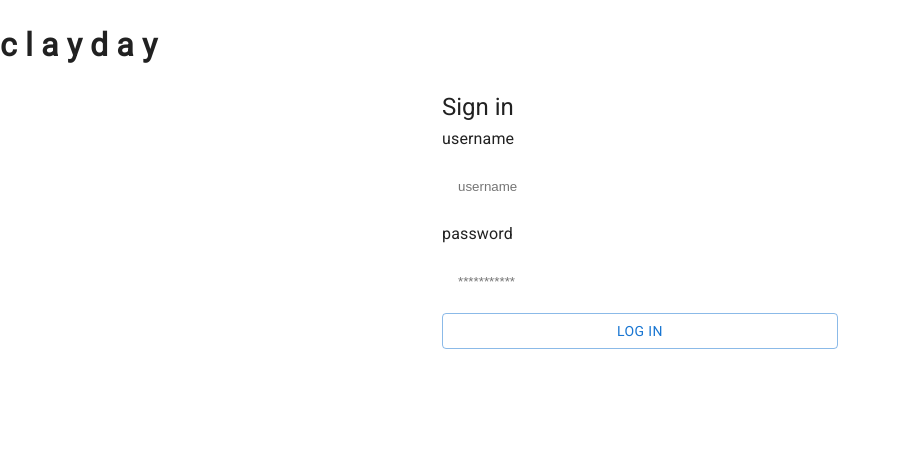
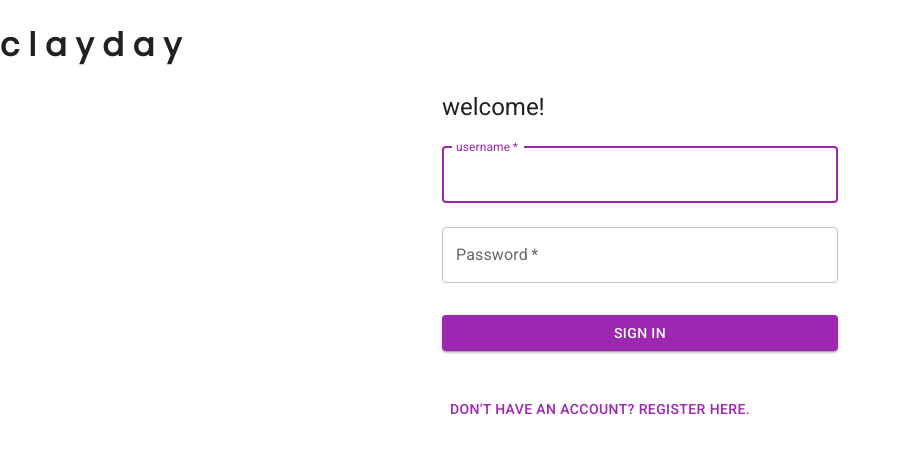
Before and after one commit to jennyouk/clayday, a React app: page / in a window 1280 px wide. Shown: the top 454 px of the page, without its empty margins (0-901 px from the left). Built offline with nearby package versions, Linux system fonts and the light colour scheme.

Commit message:
implemented mui on sign in

```diff
--- a/src/components/App.js
+++ b/src/components/App.js
@@ -1,29 +1,38 @@
-// import React, { Component } from 'react';
-
-// class App extends Component {
-//   render() {
-//     return (
-//       <div>
-//         <h1>c l a y d a y</h1>
-//       </div>
-//     );
-//   }
-// }
-
 import React, { useState } from 'react';
-// import { Login } from './Login.jsx';
-// import { Register } from './Register.jsx';
 import { Entry } from './Entry.jsx';
 import { HomeContainer } from './HomeContainer.jsx';
-import { red } from '@mui/material/colors';
+import { purple } from '@mui/material/colors';
 import { ThemeProvider, createTheme } from '@mui/material/styles';
-
+import CssBaseline from "@mui/material/CssBaseline";
 import '../scss/app-home.scss';
 
 const theme = createTheme({
   palette: {
     primary: {
-      main: red[500],
+      main: purple[500],
+    },
+    secondary: {
+      main: '#f44336',
+    },
+  },
+  components: {
+
+    MuiCssBaseline: {
+      styleOverrides: {
+
+        html: {
+          // fontSize: '62.5%' /* 62.5% of 16px = 10px */,
+          fontFamily: 'Poppins, sans-serif',
+        },
+        body: {
+          margin: '0',
+          // color: 'darkGrey',
+          boxSizing: 'border-box',
+          fontFamily: 'Poppins, sans-serif',
+          // backgroundColor: '#E3E3E3',
+          // backgroundImage: 'linear-gradient(49deg, #7439db, #c66fbc 48%, #f7944d)',
+        },
+      },
     },
   },
 });
@@ -36,7 +45,9 @@ const App = () => {
   };
 
   return (
-    <ThemeProvider theme={theme} className='App'>
+    <ThemeProvider theme={theme}>
+      <CssBaseline />
+      {/* <div className='App'> */}
       {loggedIn ? <HomeContainer /> : <Entry login={login} />}
       {/* <h1>clay day</h1> */}
       {/* {currentForm === 'login' ? (
--- a/src/components/Login.jsx
+++ b/src/components/Login.jsx
@@ -12,13 +12,15 @@ import LockOutlinedIcon from '@mui/icons-material/LockOutlined';
 import Typography from '@mui/material/Typography';
 import Container from '@mui/material/Container';
 import { createTheme, ThemeProvider } from '@mui/material/styles';
-
-const defaultTheme = createTheme();
+import { useTheme } from '@mui/material/styles';
 
 export const Login = (props) => {
   const [username, setUsername] = useState('');
   const [password, setPassword] = useState('');
   const [buttonText, setButtonText] = useState('Log in');
+
+  const defaultTheme = useTheme();
+
 
   const handleSubmit = (e) => {
     e.preventDefault();
@@ -55,10 +57,41 @@ export const Login = (props) => {
       <Container component='main' maxWidth='xs'>
         <CssBaseline />
         <Typography component='h1' variant='h5'>
-          Sign in
+          welcome!
         </Typography>
-        <form className='login-form' onSubmit={handleSubmit}>
-          <label htmlFor='username'>username </label>
+        <Box component='form' onSubmit={handleSubmit} noValidate sx={{ mt: 1 }}>
+        <TextField
+              margin="normal"
+              required
+              fullWidth
+              id="username"
+              label="username"
+              name="username"
+              autoComplete="username"
+              autoFocus
+              onChange={(e) => setUsername(e.target.value)}
+            />
+            <TextField
+              margin="normal"
+              required
+              fullWidth
+              name="password"
+              label="Password"
+              type="password"
+              id="password"
+              autoComplete="current-password"
+              onChange={(e) => setPassword(e.target.value)}
+            />
+            <Button
+              type="submit"
+              fullWidth
+              variant="contained"
+              sx={{ mt: 3, mb: 2 }}
+            >
+              Sign In
+            </Button>
+
+          {/* <label htmlFor='username'>username </label>
           <input
             value={username}
             onChange={(e) => setUsername(e.target.value)}
@@ -76,14 +109,15 @@ export const Login = (props) => {
             id='password'
             name='password'
           />
-          <Button variant='outlined'>{buttonText}</Button>
-        </form>
-        <button
-          className='link-btn'
+          <Button variant='outlined'>{buttonText}</Button> */}
+        </Box>
+        <Button
+          variant="text"
+          sx={{ mt: 3, mb: 2 }}
           onClick={() => props.onFormSwitch('register')}
         >
           Don't have an account? Register here.
-        </button>
+        </Button>
       </Container>
     </ThemeProvider>
   );
--- a/src/scss/app-home.scss
+++ b/src/scss/app-home.scss
@@ -3,64 +3,77 @@
 // @import 'home.scss';
 @import url('https://fonts.googleapis.com/css2?family=Roboto&display=swap');
 @import url('https://fonts.googleapis.com/css2?family=Poppins&display=swap');
+@import url('https://fonts.googleapis.com/css?family=Roboto:300,400,500,700');
+@font-face {
+  font-family: 'Nunito';
+  font-style: normal;
+  font-weight: 400;
+  font-display: swap;
+  src: local('Nunito Regular'), local('Nunito-Regular'),
+   url(https://fonts.gstatic.com/s/nunito/v11/XRXV3I6Li01BKofINeaBTMnFcQ.woff2)
+   format('woff2');
+  unicode-range: U+0000-00FF, U+0131, U+0152-0153, U+02BB-02BC, U+02C6, U+02DA,
+    U+02DC, U+2000-206F, U+2074, U+20AC, U+2122, U+2191, U+2193, U+2212,
+    U+2215, U+FEFF, U+FFFD;
+}
 $body-bg: #000;
 $body-color: #111;
 
-body {
-  margin: 0;
-  // font-family: 'Roboto', sans-serif;
-  font-family: 'Poppins', sans-serif;
-}
-.App {
-  text-align: center;
-  display: flex;
-  min-height: 100vh;
-  // align-items: center;
-  justify-content: center;
-  color: white;
-  background-image: linear-gradient(49deg, #7439db, #c66fbc 48%, #f7944d);
-}
+// body {
+//   margin: 0;
+//   // font-family: 'Roboto', sans-serif;
+//   font-family: 'Poppins', sans-serif;
+// }
+// .App {
+//   text-align: center;
+//   display: flex;
+//   min-height: 100vh;
+//   // align-items: center;
+//   justify-content: center;
+//   color: white;
+//   background-image: linear-gradient(49deg, #7439db, #c66fbc 48%, #f7944d);
+// }
 
-.auth-form-container,
-.login-form,
-.register-form {
-  display: flex;
-  flex-direction: column;
-}
+// .auth-form-container,
+// .login-form,
+// .register-form {
+//   display: flex;
+//   flex-direction: column;
+// }
 
-@media screen and (min-width: 600px) {
-  .auth-form-container {
-    padding: 5rem;
-    border: 1px solid white;
-    border-radius: 10px;
-    margin: 0.5rem;
-    box-shadow: 0px 0px 5px 5px rgba(0, 0, 0, 0.13);
-  }
-}
+// @media screen and (min-width: 600px) {
+//   .auth-form-container {
+//     padding: 5rem;
+//     border: 1px solid white;
+//     border-radius: 10px;
+//     margin: 0.5rem;
+//     box-shadow: 0px 0px 5px 5px rgba(0, 0, 0, 0.13);
+//   }
+// }
 
-label {
-  text-align: left;
-  padding: 0.25rem 0;
-}
+// label {
+//   text-align: left;
+//   padding: 0.25rem 0;
+// }
 
-input {
-  margin: 0.5rem 0;
-  padding: 1rem;
-  border: none;
-  border-radius: 10px;
-}
+// input {
+//   margin: 0.5rem 0;
+//   padding: 1rem;
+//   border: none;
+//   border-radius: 10px;
+// }
 
-button {
-  border: none;
-  background-color: white;
-  padding: 20px;
-  border-radius: 10px;
-  cursor: pointer;
-  color: #7439db;
-}
+// button {
+//   border: none;
+//   background-color: white;
+//   padding: 20px;
+//   border-radius: 10px;
+//   cursor: pointer;
+//   color: #7439db;
+// }
 
-.link-btn {
-  background: none;
-  color: white;
-  text-decoration: underline;
-}
+// .link-btn {
+//   background: none;
+//   color: white;
+//   text-decoration: underline;
+// }
```
